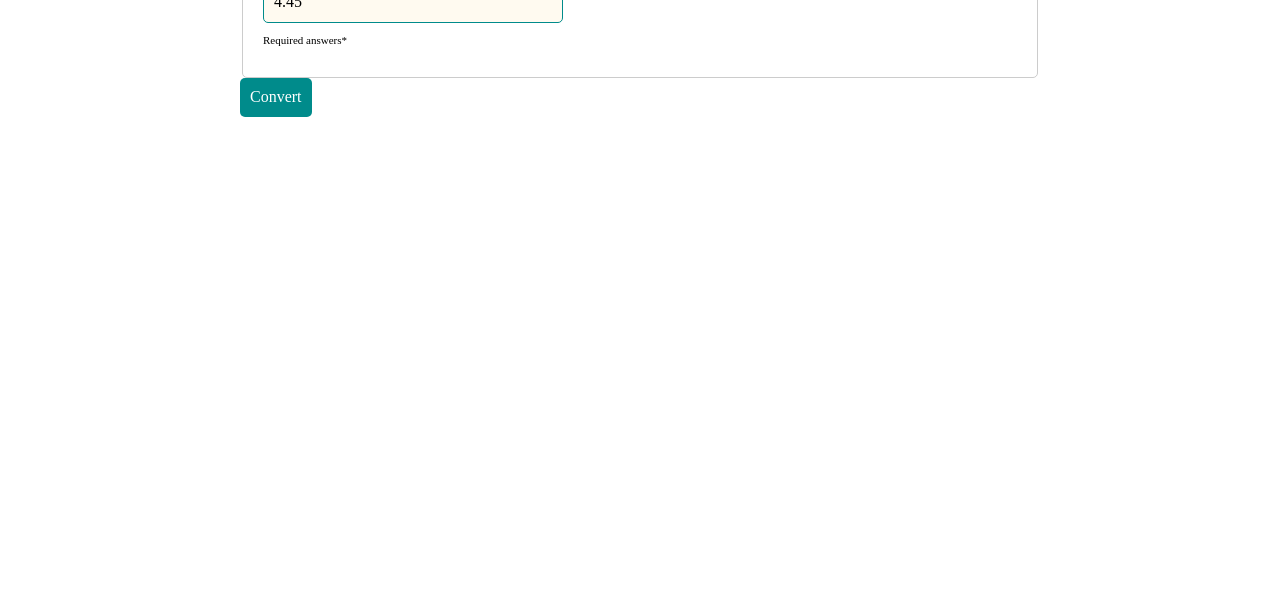
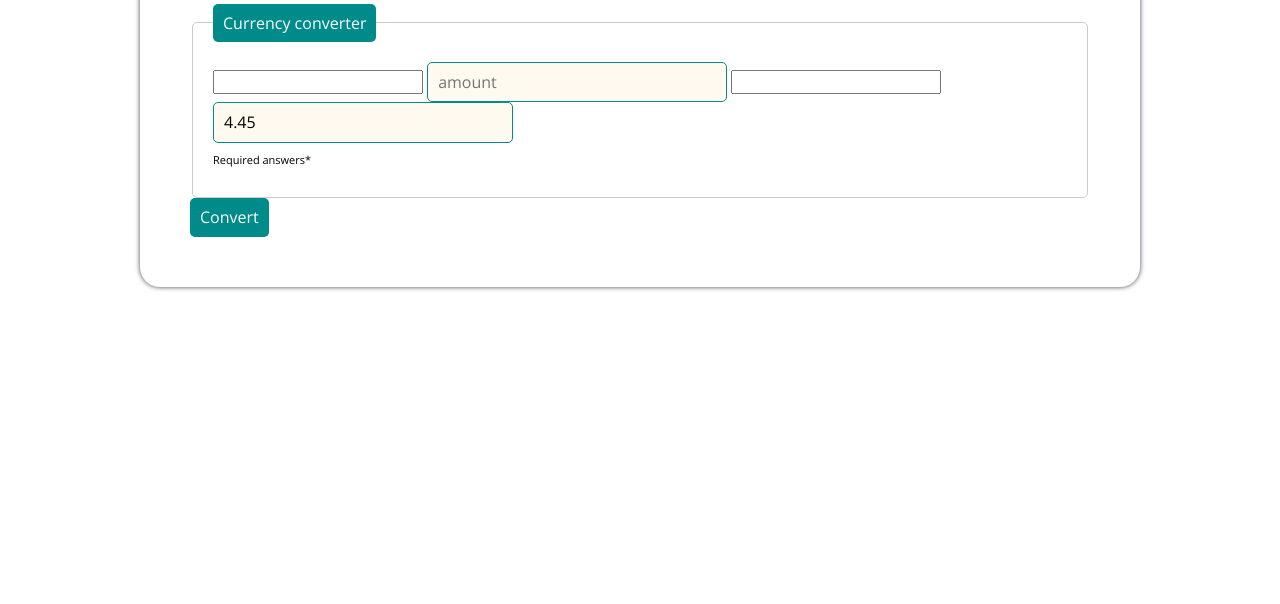
Before and after one commit to TomKotula/currency-converter, a plain HTML site: page index.html in a window 1280 px wide. Shown: the part 196-800 px from the top of the page. Drawn offline with nearby package versions, Linux system fonts and the light colour scheme.

Commit message:
font added and container refactored

```diff
--- a/style.css
+++ b/style.css
@@ -8,19 +8,20 @@ html {
     box-sizing: inherit;
 }
 
-.body {
-    background-color: floralwhite;
-    padding: 5px;
-    font-family: sans-serif;
-    background-image: url(img/backgroundimagev3.jpg);
+body {
+    font-family: 'Open Sans', sans-serif;
+}
+.container {
+    max-width: 100%;
+    width: 1000px;
+    margin: 0 auto;
+    margin-top: 70px;
+    padding: 50px;
+    border-radius: 20px;
+    box-shadow: 0px 0px 5px 0px rgba(66, 68, 90, 1);
 }
 
-.form {
-    margin: 0 auto;
-    max-width: 800px;
-}
-
-.form__h1 {
+.header {
     color: darkcyan;
     font-weight: normal;
     text-align: center;
```
